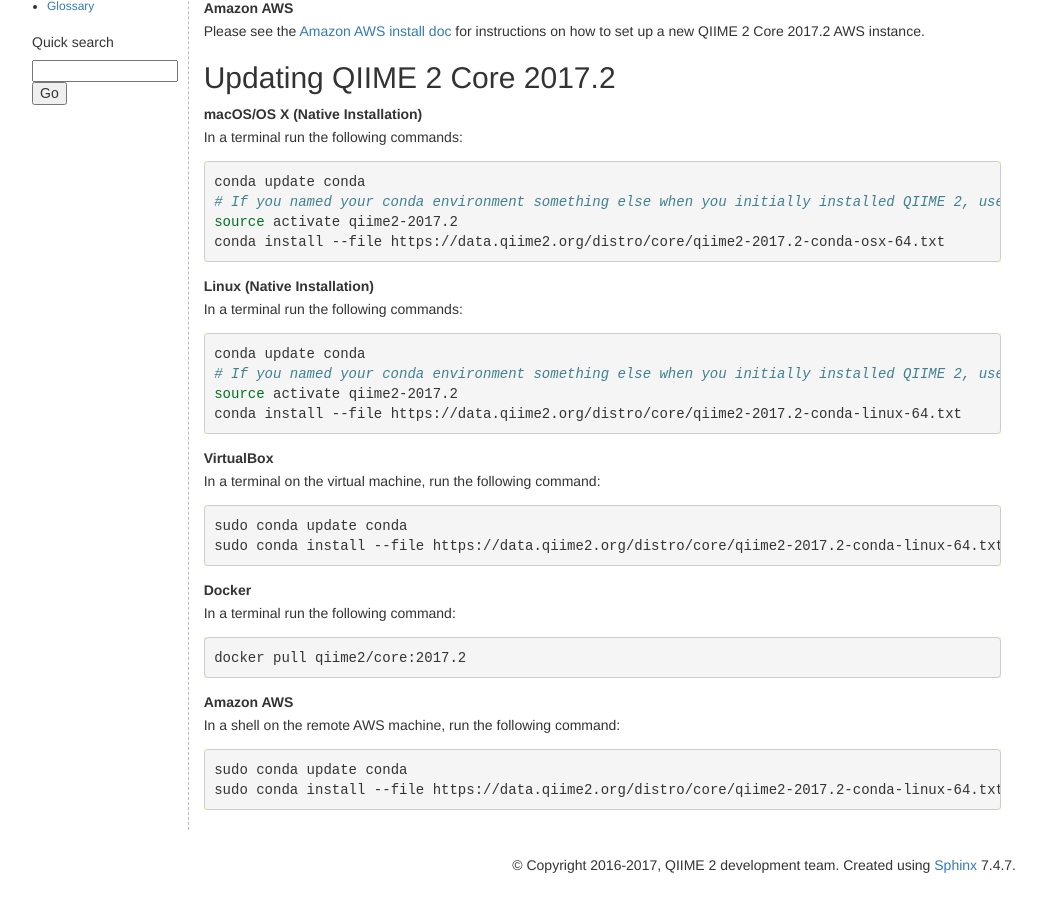
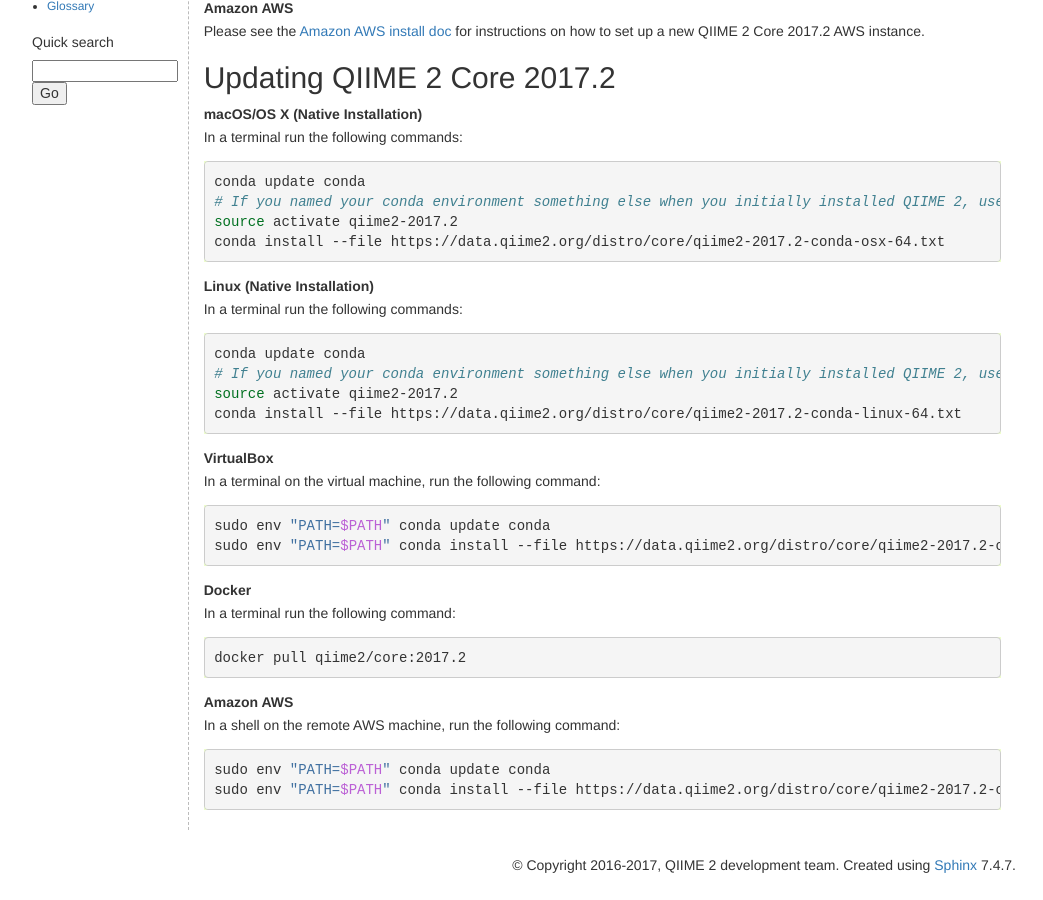
Before and after one commit to qiime2/docs, a Sphinx documentation site: the page built from source/upgrade.rst, in a window 1280 px wide and 900 px high, scrolled down 574 px. Shown: the whole window, without its empty margins (121-1164 px from the left). Built offline with Sphinx 7.4.7, drawn with Linux system fonts in a browser that asks for light colours; pages that are not in the unit, such as notebooks, are missing from menus; the version number could not be read and is left out.

Commit message:
ENH: Dropped conda from sudoers path, inject env (#99)

```diff
--- a/source/upgrade.rst
+++ b/source/upgrade.rst
@@ -53,8 +53,8 @@
     .. command-block::
        :no-exec:
 
-       sudo conda update conda
-       sudo conda install --file https://data.qiime2.org/distro/core/qiime2-2017.2-conda-linux-64.txt
+       sudo env "PATH=$PATH" conda update conda
+       sudo env "PATH=$PATH" conda install --file https://data.qiime2.org/distro/core/qiime2-2017.2-conda-linux-64.txt
 
 Docker
     In a terminal run the following command:
@@ -70,5 +70,5 @@
     .. command-block::
        :no-exec:
 
-       sudo conda update conda
-       sudo conda install --file https://data.qiime2.org/distro/core/qiime2-2017.2-conda-linux-64.txt
+       sudo env "PATH=$PATH" conda update conda
+       sudo env "PATH=$PATH" conda install --file https://data.qiime2.org/distro/core/qiime2-2017.2-conda-linux-64.txt
```
